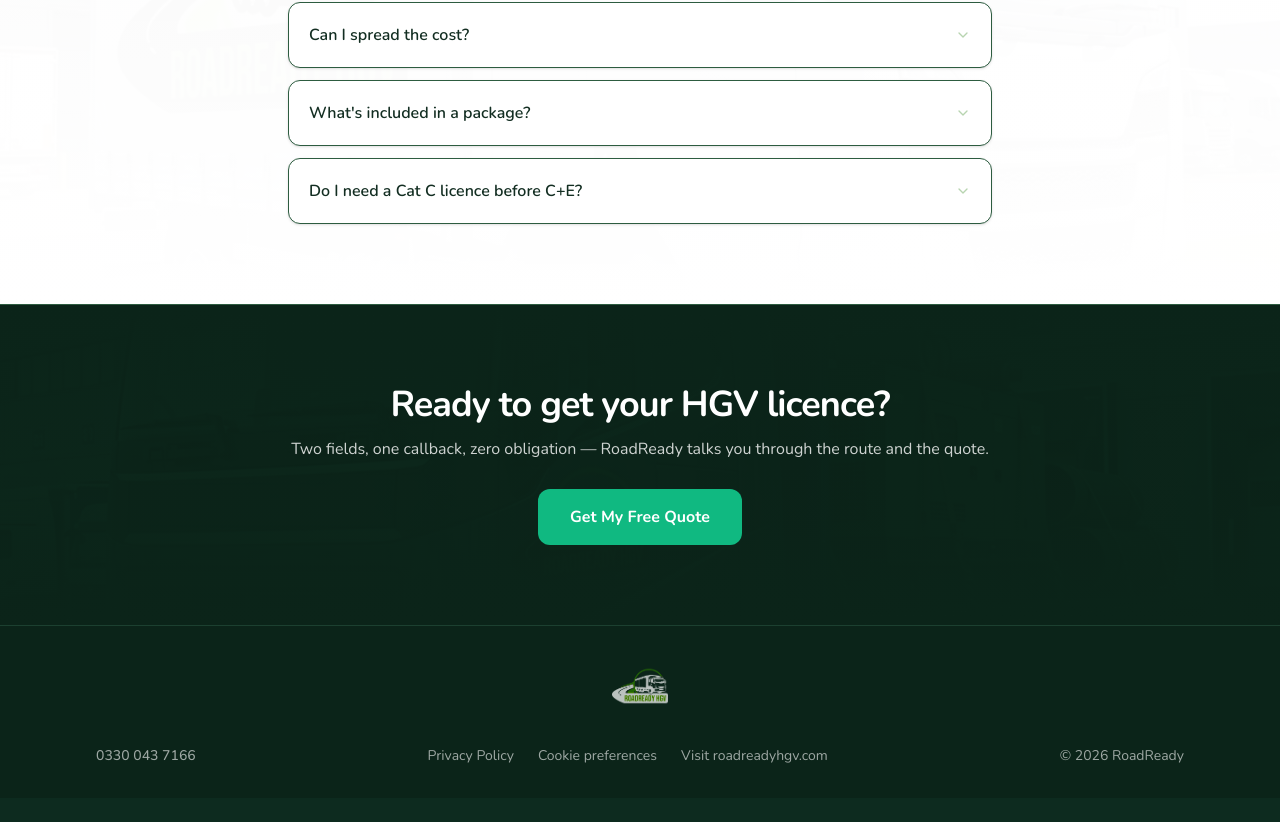
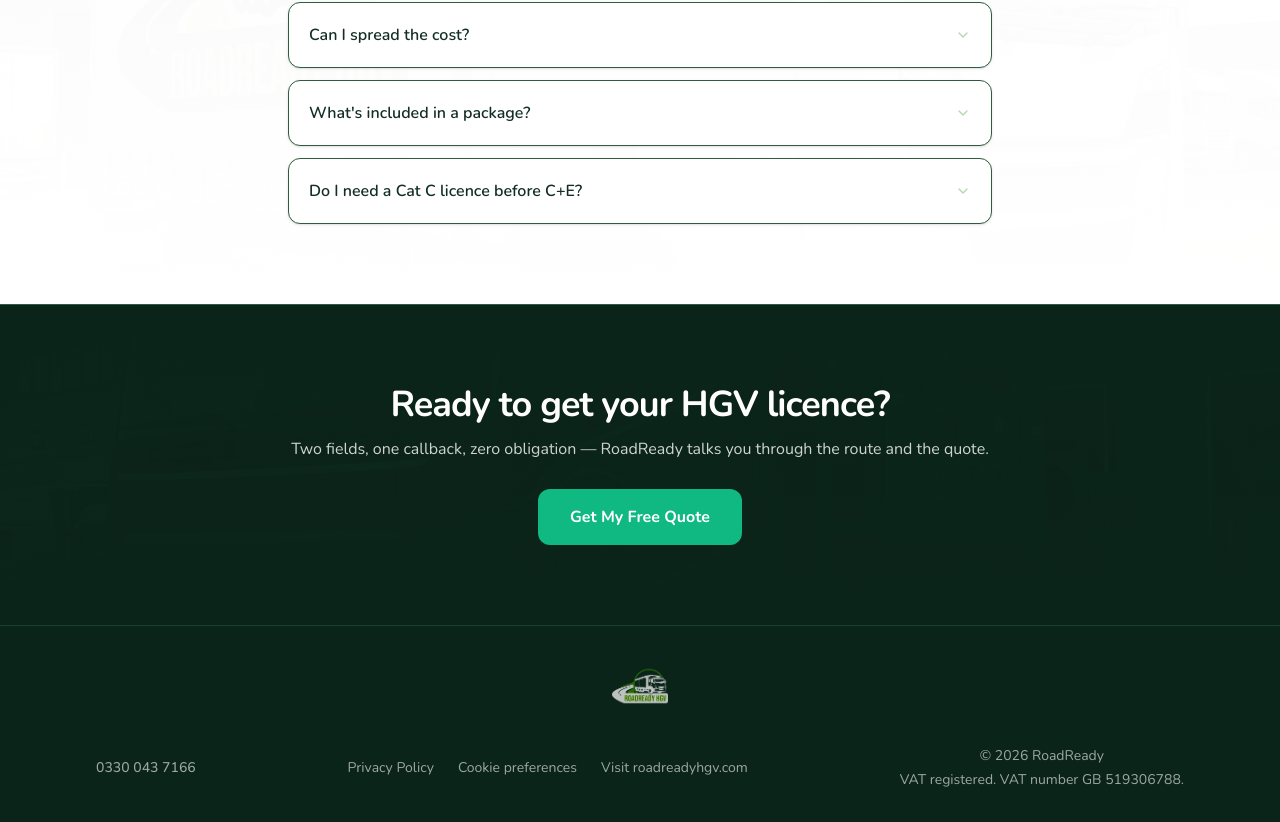
Before and after one commit to Paymahn/roadready, a Next.js app in the folder roadready/: page /hgv-training in a window 1280 px wide. Shown: the part 2703-3525 px from the top of the page. Before the commit the page ends 3501 px from the top, so only its background shows below. Built offline with nearby package versions, Linux system fonts and the light colour scheme; no server answers.

Commit message:
feat: VAT registration line in the landing page footer
Same legally required disclosure as the main footer (GB 519306788).

Co-Authored-By: Claude Fable 5 <noreply@anthropic.com>

```diff
--- a/roadready/src/app/hgv-training/page.tsx
+++ b/roadready/src/app/hgv-training/page.tsx
@@ -327,7 +327,10 @@ export default function HgvTrainingLandingPage() {
                             Visit roadreadyhgv.com
                         </Link>
                     </div>
-                    <p>© {new Date().getFullYear()} RoadReady</p>
+                    <p className="text-center">
+                        © {new Date().getFullYear()} RoadReady
+                        <span className="block mt-1">VAT registered. VAT number GB 519306788.</span>
+                    </p>
                 </div>
             </footer>
         </div>
```
